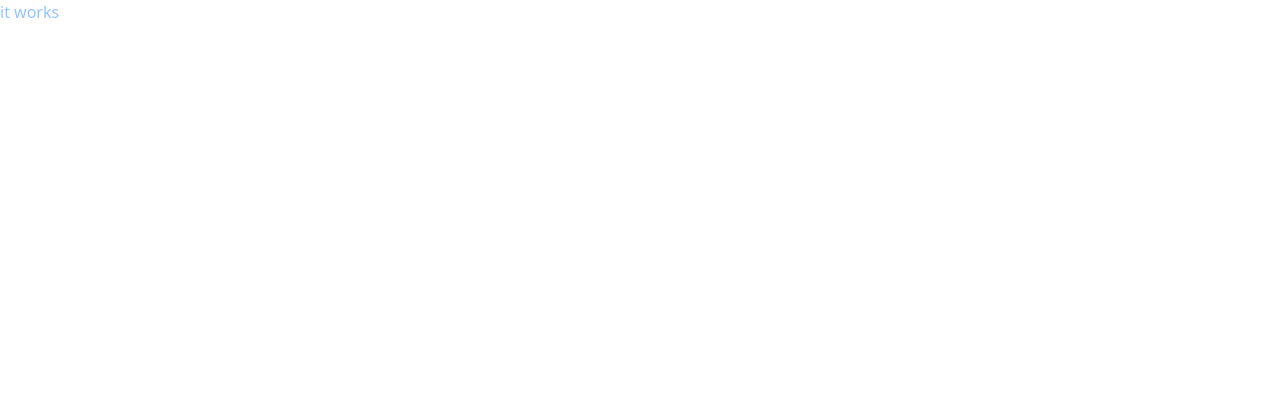
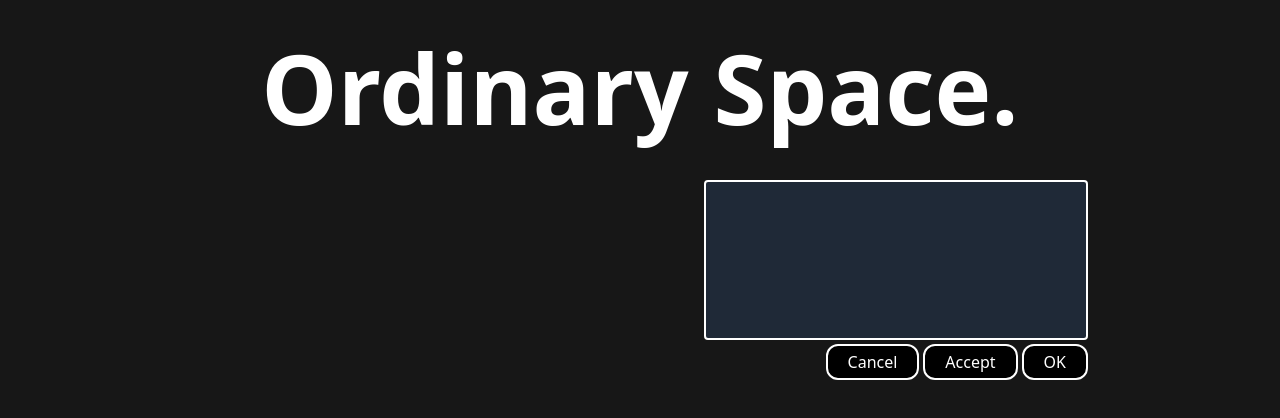
Before and after one commit to calmhlynn/NFP_Frontend, a Next.js app: page / in a window 1280 px wide. Shown: the top 418 px of the page. Built offline with nearby package versions, Linux system fonts and the light colour scheme.

Commit message:
임시 변경

```diff
--- a/pages/_app.tsx
+++ b/pages/_app.tsx
@@ -1,8 +1,18 @@
 import '../styles/globals.css'
-import type { AppProps } from 'next/app'
+import type {AppProps} from 'next/app'
 
 function MyApp({ Component, pageProps }: AppProps) {
-  return <Component {...pageProps} />
+	console.log("this is _app components")
+	return (
+		<>
+			<div className="mx-2 my-2">
+				{/*<LeftBar/>*/}
+				<div className="max-w-4xl w-full mx-auto">
+					<Component {...pageProps} />
+				</div>
+			</div>
+		</>
+	)
 }
 
 export default MyApp
--- /dev/null
+++ b/pages/_document.tsx
@@ -0,0 +1,13 @@
+import {Head, Html, Main, NextScript} from "next/document";
+
+export default function Document(){
+    return (
+			<Html>
+				<Head/>
+				<body className="bg-neutral-900">
+					<Main/>
+					<NextScript/>
+				</body>
+			</Html>
+    )
+}
--- /dev/null
+++ b/pages/custom.tsx
@@ -0,0 +1,7 @@
+export default function Custom(){
+    return (
+			<div className="py-8 bg-red-400 w-full rounded-md h-full">
+				Hello
+			</div>
+    )
+}
--- a/pages/index.tsx
+++ b/pages/index.tsx
@@ -1,11 +1,17 @@
 import type {NextPage} from 'next'
+import React from "react";
+import SubmitForm from "../components/submitForm";
+import TitleText from "../components/titleText";
+
 
 const Home: NextPage = () => {
-  return (
-    <div className="text-blue-300">
-      it works
-    </div>
-  )
+
+
+	return (
+		<>
+			<TitleText/>
+			<SubmitForm ok accept cancel/>
+		</>
+	)
 }
-
 export default Home
```
